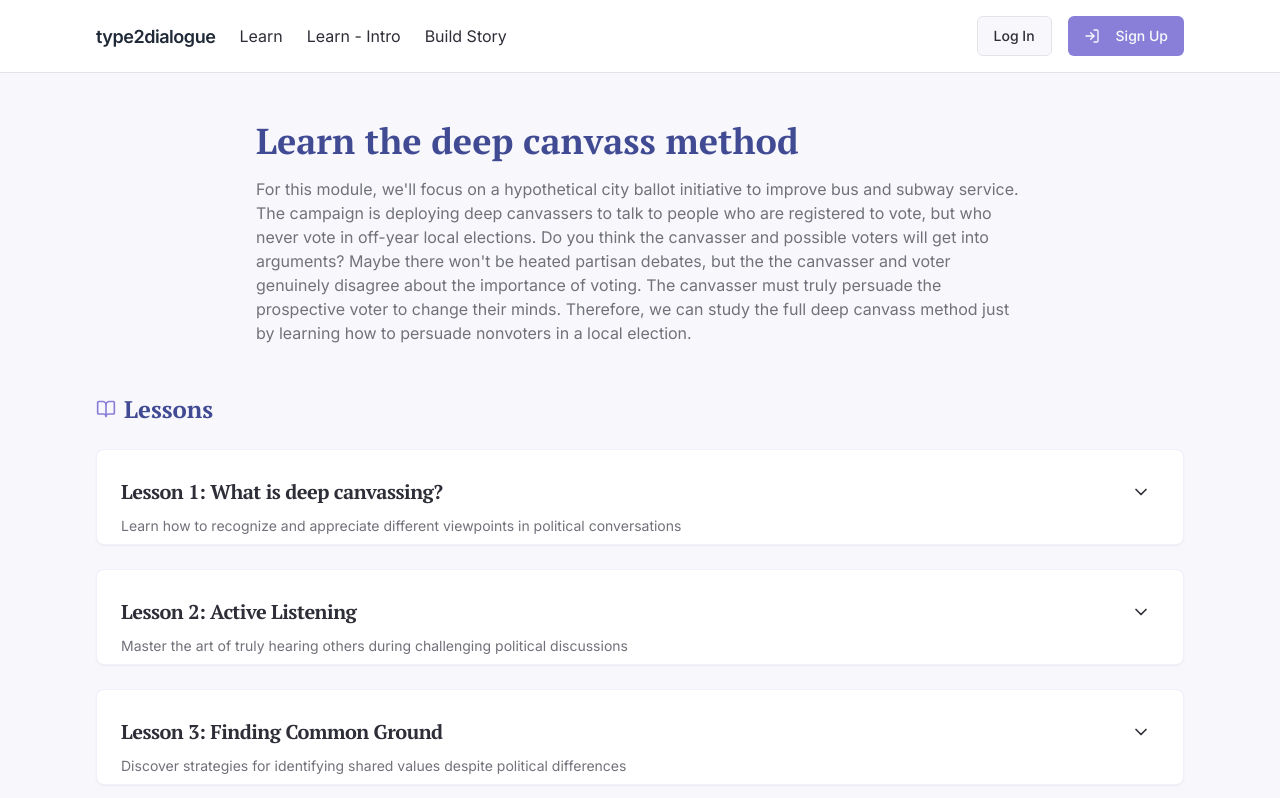
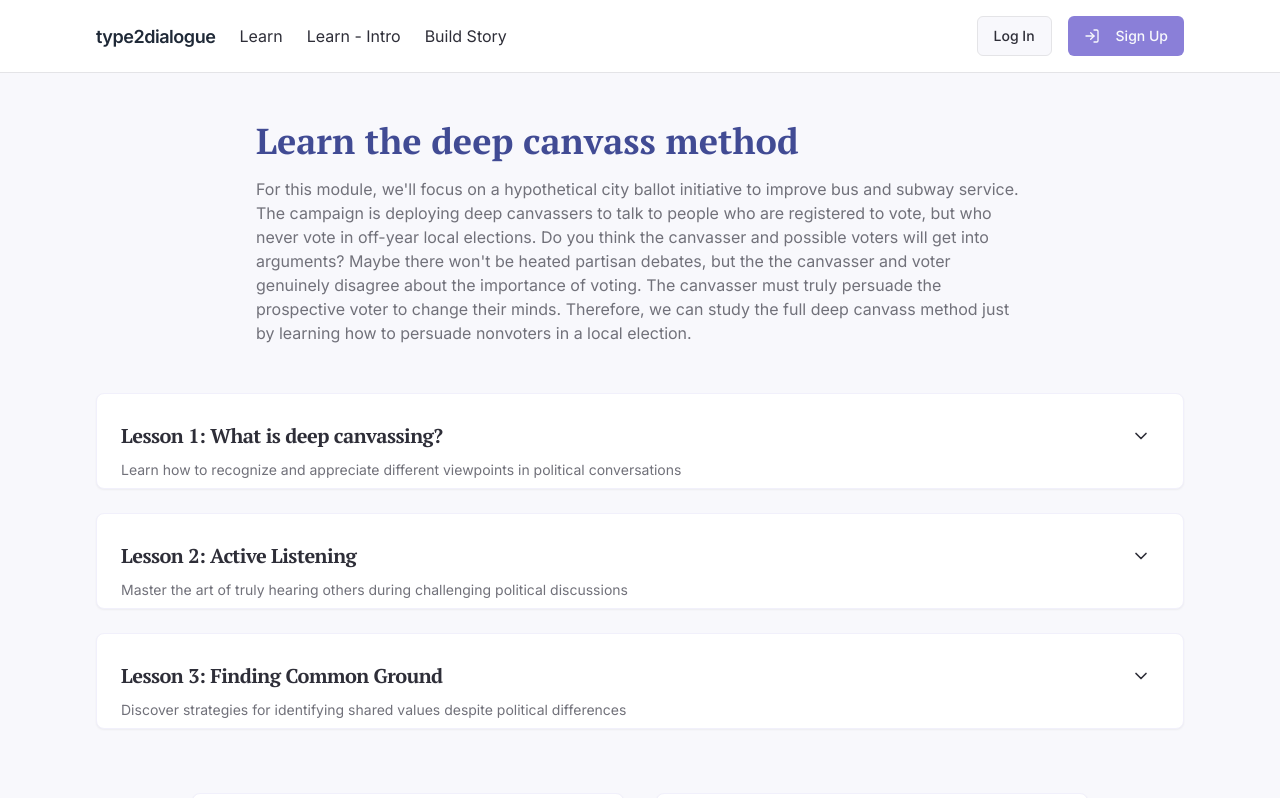
Before and after one commit to djechlin/empathy-wins-dialogue, a React (Vite) app: page /learn in a window 1280 px wide. Shown: the top 798 px of the page. Built offline with nearby package versions, Linux system fonts and the light colour scheme; a web font is replaced by a local one.

Commit message:
Remove lessons header
Remove the "Lessons" header from the Learn page.

```diff
--- a/src/pages/Learn.tsx
+++ b/src/pages/Learn.tsx
@@ -177,13 +177,8 @@ const Learn = () => {
 Do you think the canvasser and possible voters will get into arguments? Maybe there won't be heated partisan debates, but the the canvasser and voter genuinely disagree about the importance of voting. The canvasser must truly persuade the prospective voter to change their minds. Therefore, we can study the full deep canvass method just by learning how to persuade nonvoters in a local election.</p>
           </div>
 
-          {/* Lessons Section */}
+          {/* Lessons Section - Removed the redundant header */}
           <div className="max-w-6xl mx-auto mb-16">
-            <h2 className="text-2xl font-bold text-dialogue-darkblue mb-6 flex items-center gap-2">
-              <BookOpen className="h-5 w-5 text-dialogue-purple" />
-              Lessons
-            </h2>
-
             <div className="space-y-6">
               {lessons.map(lesson => (
                 <Card
```
